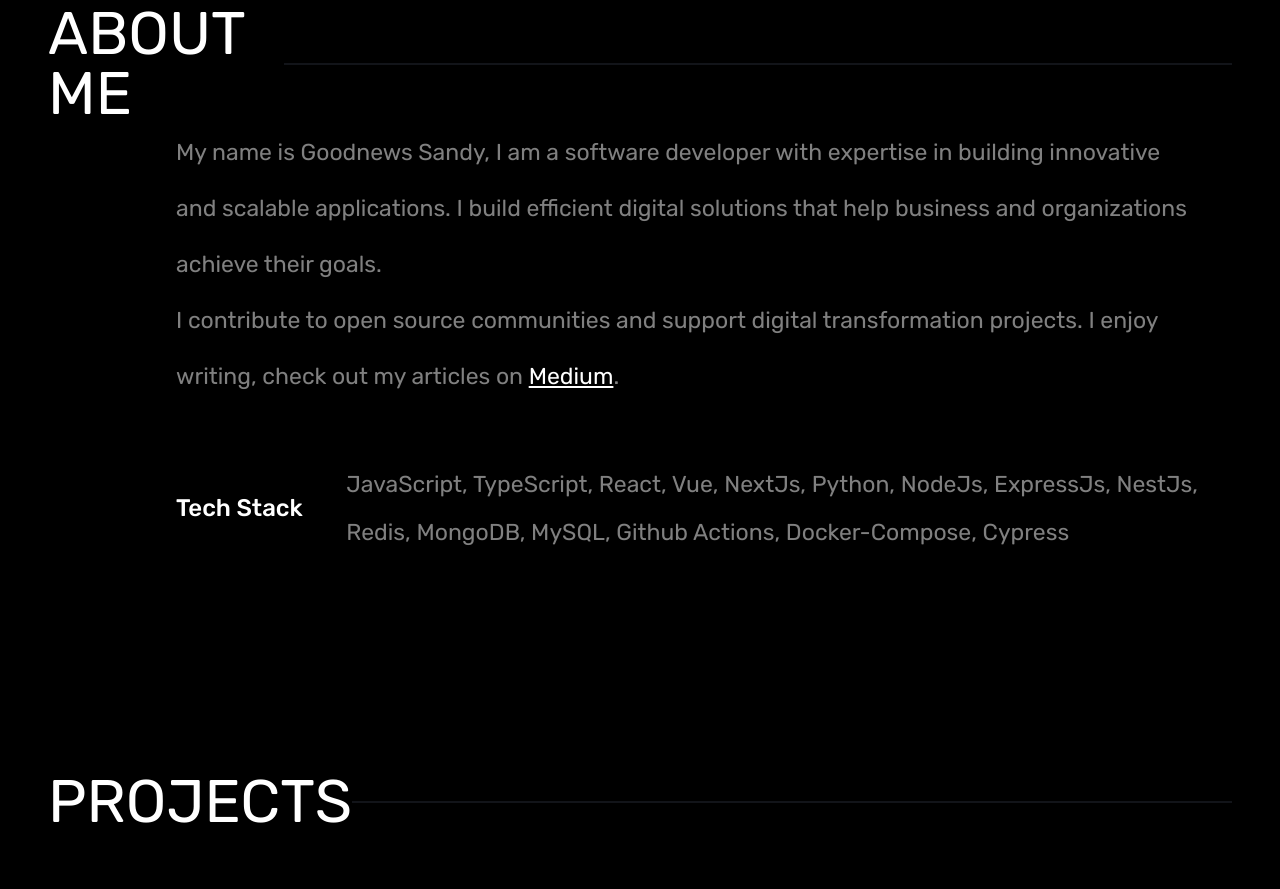
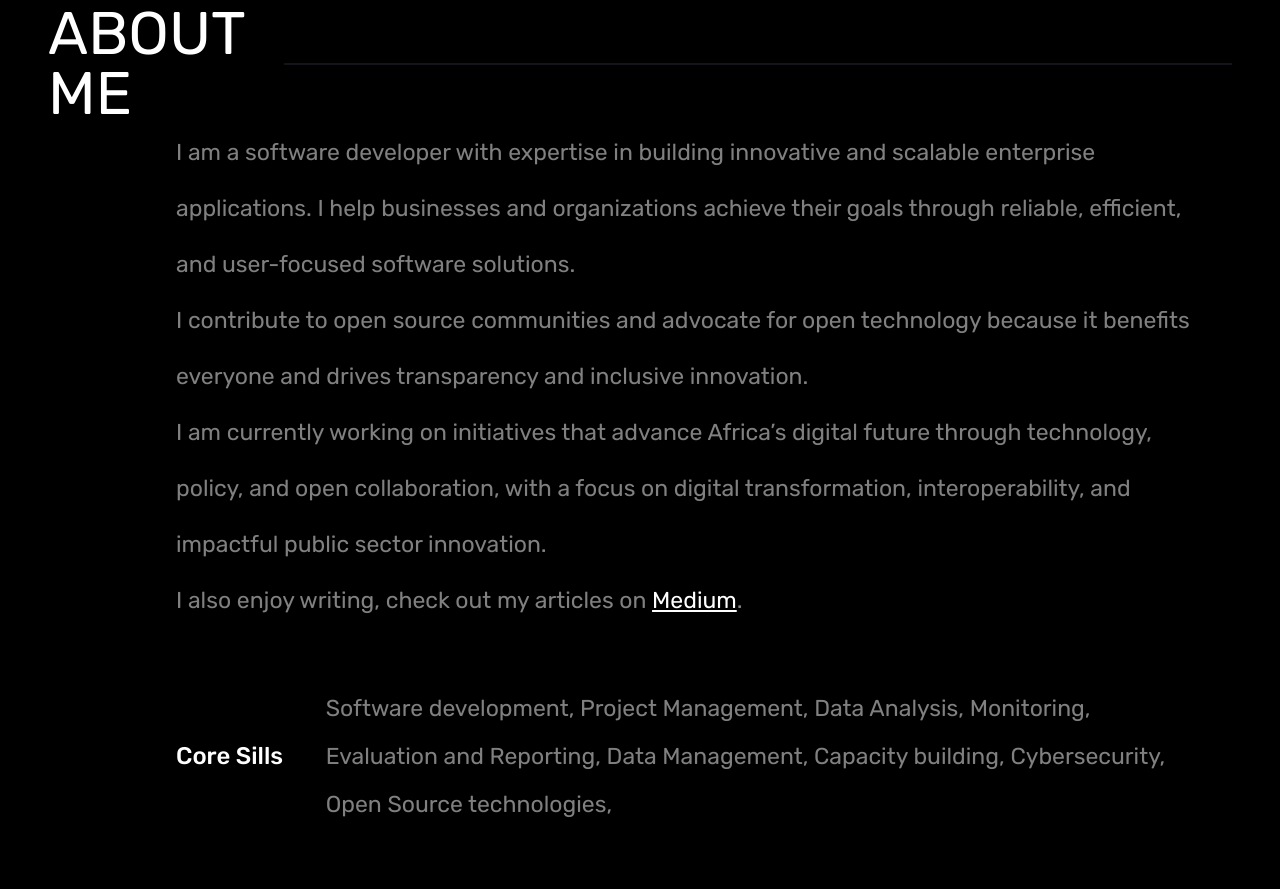
Before and after one commit to sandygudie/sandy_portfolio, a Next.js app: page / in a window 1280 px wide. Shown: the part 940-1829 px from the top of the page. Built offline with nearby package versions, Linux system fonts and the light colour scheme.

Commit message:
Revise AboutMe component content and tech stack
Updated personal introduction and core skills. Added Power BI and SharePoint to the tech stack.

```diff
--- a/components/AboutMe.jsx
+++ b/components/AboutMe.jsx
@@ -9,13 +9,15 @@ export default function AboutMe() {
       </div>
       <div className="lg:pl-32 lg:pr-8 text-gray-100 !text-[1.2rem] md:!text-[23px] !leading-[3.5rem]">
         <p className="">
-          My name is Goodnews Sandy, I am a software developer with
-          expertise in building innovative and scalable applications. I build efficient
-          digital solutions that help business and organizations achieve their goals.
+          I am a software developer with expertise in building innovative and scalable enterprise applications. I help businesses and organizations achieve their goals through reliable, efficient, and user-focused software solutions.
         </p>
 
         <p className="">
-          I contribute to open source communities and support digital transformation projects. I enjoy writing, check out my articles on{" "}
+          I contribute to open source communities and advocate for open technology because it benefits everyone and drives transparency and inclusive innovation.
+          <br></br>
+          I am currently working on initiatives that advance Africa’s digital future through technology, policy, and open collaboration, with a focus on digital transformation, interoperability, and impactful public sector innovation.
+          <br></br>
+          I also enjoy writing, check out my articles on{" "}
           <a className="underline text-white" target="_blank" rel="noreferrer" href="https://sandygoody.medium.com/">
             Medium
           </a>
@@ -27,12 +29,24 @@ export default function AboutMe() {
 
           <div className="flex-col md:flex-row flex items-center gap-x-8 py-4 md:py-6 justify-start basis-[60%] lg:basis-[40%] text-gray-100">
             <h3 className="text-xl md:text-2xl text-white w-64 font-medium">
+              Core Sills
+            </h3>
+            <div className="text-left !text-[1.2rem] md:!text-[23px] !leading-[3rem]">
+              <p>
+              Software development, Project Management, Data Analysis, Monitoring, Evaluation and Reporting, Data Management, Capacity building, Cybersecurity,
+                Open Source technologies,
+              </p>
+            </div>
+          </div>
+          <div className="flex-col md:flex-row flex items-center gap-x-8 py-4 md:py-6 justify-start basis-[60%] lg:basis-[40%] text-gray-100">
+            <h3 className="text-xl md:text-2xl text-white w-64 font-medium">
               Tech Stack
             </h3>
             <div className="text-left !text-[1.2rem] md:!text-[23px] !leading-[3rem]">
               <p>
              JavaScript,
-                TypeScript, React, Vue, NextJs, Python, NodeJs, ExpressJs, NestJs, Redis, MongoDB, MySQL, Github Actions, Docker-Compose, Cypress
+                TypeScript, React, Vue, NextJs, Python, NodeJs, ExpressJs, NestJs, Redis, MongoDB, MySQL, Github Actions, Docker-Compose, Cypress, PowerBi,
+                Power Query, SharePoint
               </p>
             </div>
           </div>
```
